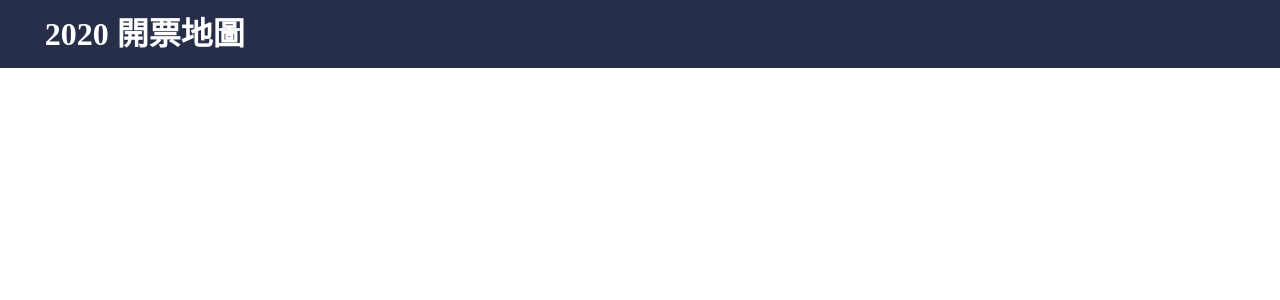
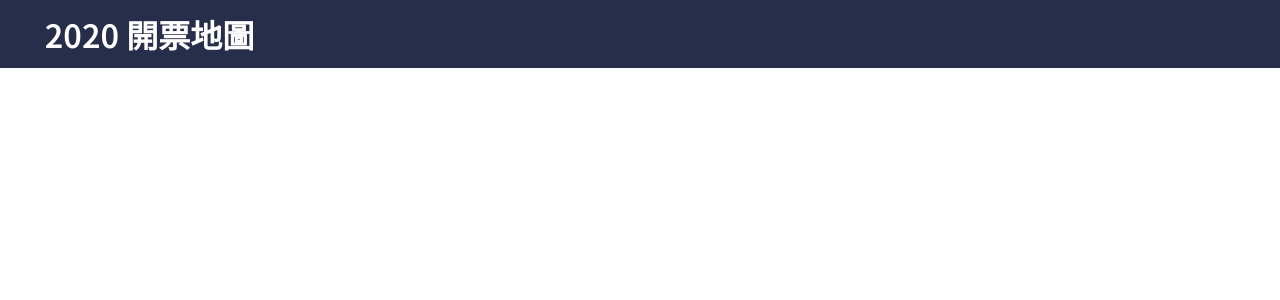
Before and after one commit to jcsamoyed/F2E-2023-mission2, a Nuxt app: page / in a window 1280 px wide. Shown: the top 300 px of the page. Built offline with nearby package versions, Linux system fonts and the light colour scheme.

Commit message:
feat(css): 新增字體設定

```diff
--- a/assets/css/layout.scss
+++ b/assets/css/layout.scss
@@ -1,3 +1,7 @@
+body {
+  font-family: 'Noto Sans TC', sans-serif;
+}
+
 .container {
   width: 93%;
   max-width: 1344px;
--- a/assets/css/main.scss
+++ b/assets/css/main.scss
@@ -1,2 +1,3 @@
 @import url('~/assets/css/reset.scss');
 @import url('~/assets/css/layout.scss');
+@import url('https://fonts.googleapis.com/css2?family=Noto+Sans+TC:wght@400;600&display=swap');
```
